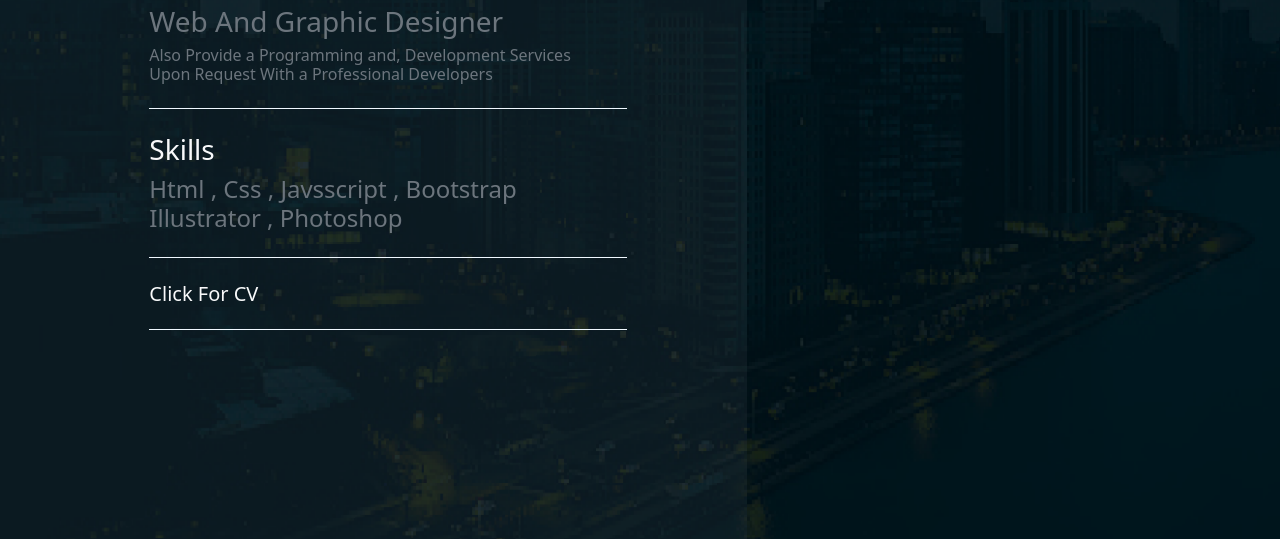
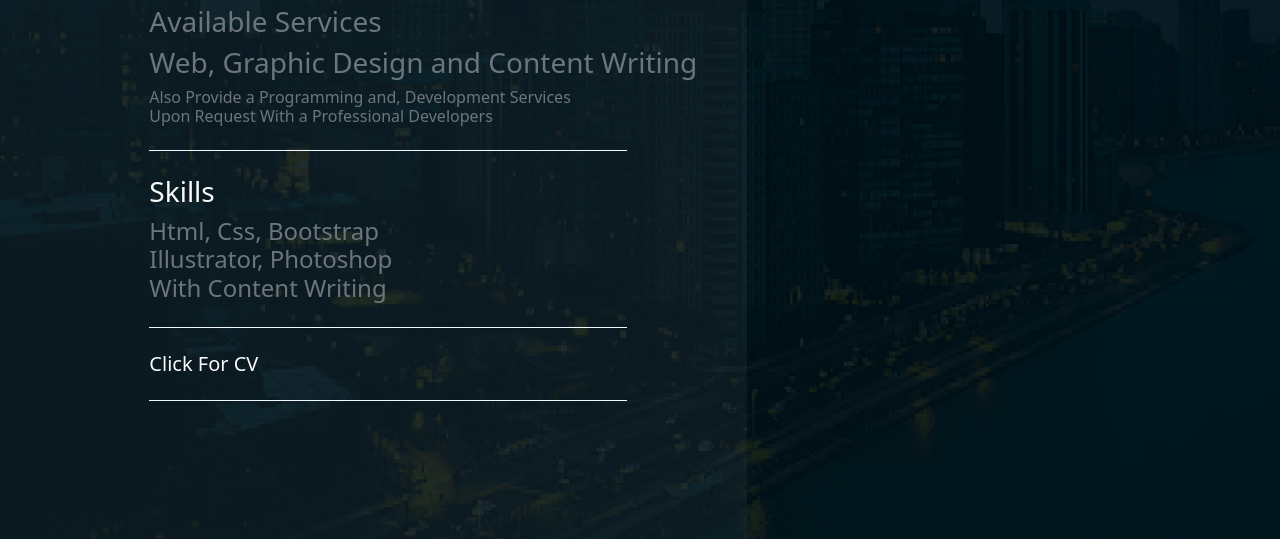
Before and after one commit to emanibrahem/E, a plain HTML site: page index.html in a window 1280 px wide. Shown: the part 261-800 px from the top of the page. Drawn offline with Linux system fonts and the light colour scheme.

Commit message:
Update index.html

```diff
--- a/index.html
+++ b/index.html
@@ -92,7 +92,8 @@
       <div class="about" style="margin-top:30%; margin-left: 20%; ">
         <h3 class="text-light">Eman Ibrahem </h3>
         <span>
-          <h3>Web And Graphic Designer</h3>
+          <h3>Available Services</h3>
+          <h3>Web, Graphic Design and Content Writing</h3>
           <h6>Also Provide a Programming and, Development Services <br> Upon Request With a Professional Developers</h6>
         </span>
         <div style="margin-top:4%; width:80% ; height: 1px; background-color: aliceblue;"></div>
@@ -100,7 +101,7 @@
           <span class="text-light">
             <h3>Skills</h3>
           </span>
-          <h4> Html , Css , Javsscript , Bootstrap <br> Illustrator , Photoshop </h4>
+          <h4> Html, Css, Bootstrap <br> Illustrator, Photoshop <br> With Content Writing </h4>
           <div style="margin-top:4%; width:80% ; height: 1px; background-color: aliceblue;"></div>
         </div>
 
```
